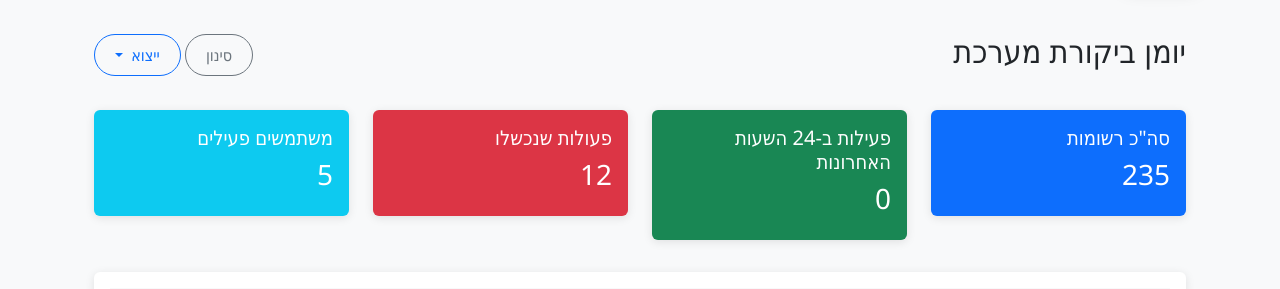
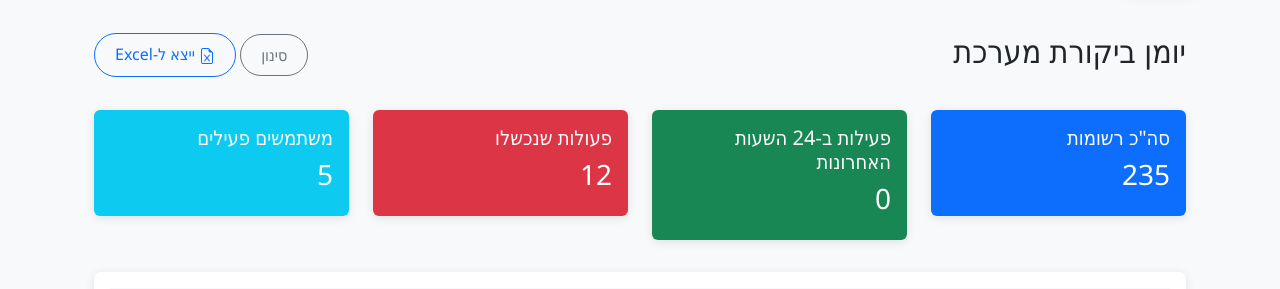
Before and after one commit to taldata/izun, a Flask app: page /admin/audit_logs in a window 1280 px wide. Shown: the part 86-375 px from the top of the page. Run offline with Flask 3, Linux system fonts and the light colour scheme; a user stored in the database is signed in; data comes from the database, SQL or seed files in the repository; some libraries are stand-ins or nearby versions.

Commit message:
feat: simplify export functionality to Excel-only format
- Removed CSV export option from audit logs and events table pages for streamlined UX
- Converted export dropdown menus to single Excel export buttons
- Updated user guide documentation to reflect Excel-only export capability
- Simplified UI by removing dropdown toggles and extra menu items

```diff
--- a/templates/admin/audit_logs.html
+++ b/templates/admin/audit_logs.html
@@ -12,20 +12,10 @@
                     <button class="btn btn-outline-secondary" onclick="toggleFilters()">
                         <i class="fas fa-filter"></i> סינון
                     </button>
-                    <!-- Export dropdown -->
-                    <div class="btn-group" role="group">
-                        <button type="button" class="btn btn-outline-primary dropdown-toggle" data-bs-toggle="dropdown" aria-expanded="false">
-                            <i class="fas fa-download"></i> ייצוא
-                        </button>
-                        <ul class="dropdown-menu dropdown-menu-end">
-                            <li><a class="dropdown-item" href="#" onclick="exportLogs('csv'); return false;">
-                                <i class="bi bi-filetype-csv me-2"></i>ייצא ל-CSV
-                            </a></li>
-                            <li><a class="dropdown-item" href="#" onclick="exportLogs('excel'); return false;">
-                                <i class="bi bi-file-earmark-excel me-2"></i>ייצא ל-Excel
-                            </a></li>
-                        </ul>
-                    </div>
+                    <!-- Export button -->
+                    <button class="btn btn-outline-primary" onclick="exportLogs('excel')">
+                        <i class="bi bi-file-earmark-excel me-1"></i>ייצא ל-Excel
+                    </button>
                 </div>
             </div>
 
--- a/templates/user_guide.html
+++ b/templates/user_guide.html
@@ -41,7 +41,7 @@
                     <h5>✅ מה ניתן:</h5>
                     <ul class="mb-0">
                         <li>צפייה בכל הנתונים</li>
-                        <li>ייצוא CSV</li>
+                        <li>ייצוא Excel</li>
                         <li>חיפוש וסינון</li>
                     </ul>
                 </div>
```
Also changed, not shown: templates/events_table.html (+4 -14 lines).
